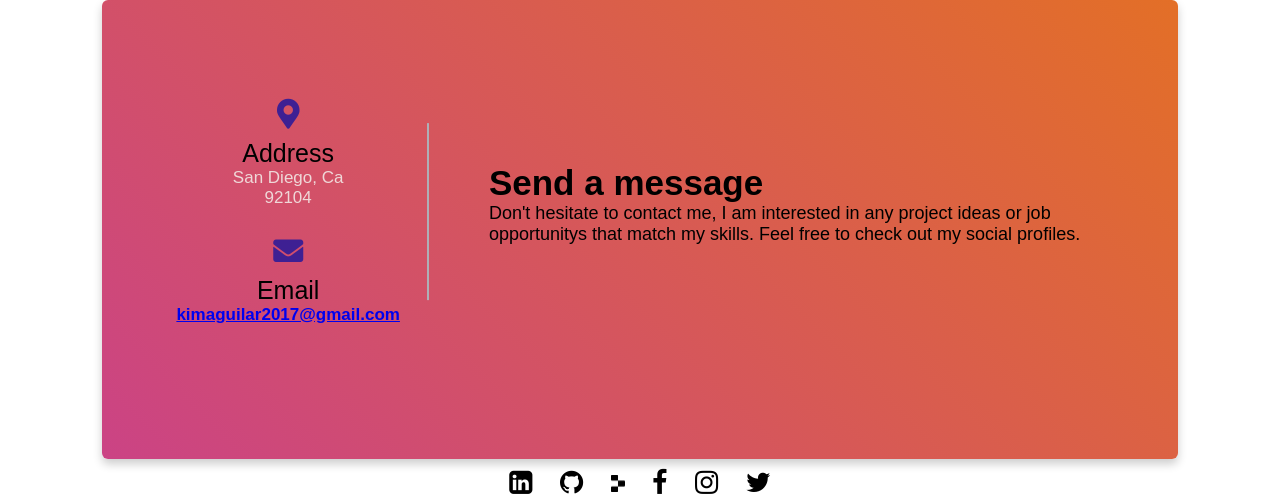
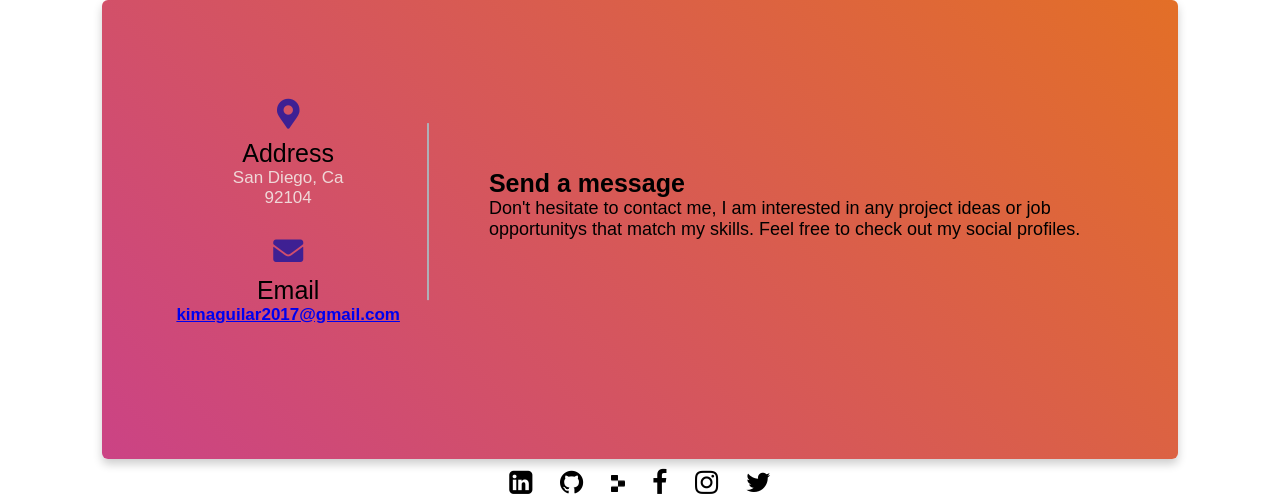
Before and after one commit to KimAH1999/MyPortfolio, a PHP site: page /contact.html in a window 1280 px wide. Shown: the part 113-612 px from the top of the page. Run offline with PHP 8.4, Linux system fonts and the light colour scheme.

Commit message:
Adjust font-size for title

```diff
--- a/assets/contact.css
+++ b/assets/contact.css
@@ -141,7 +141,7 @@ nav ul li a:hover {
 }
 
 .content .right-side .topic-text {
-  font-size: 35px;
+  font-size: 25px;
   font-weight: 600;
   color: #000000;
 }
```
